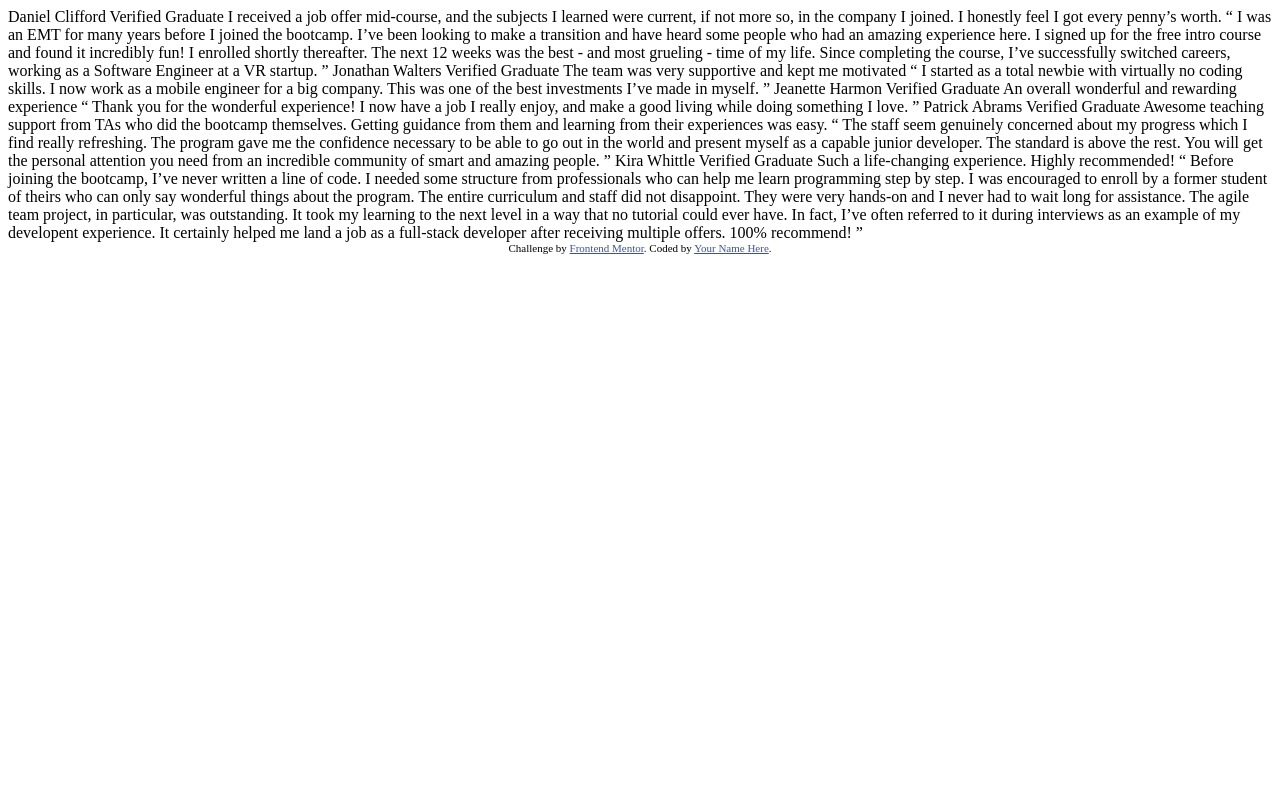
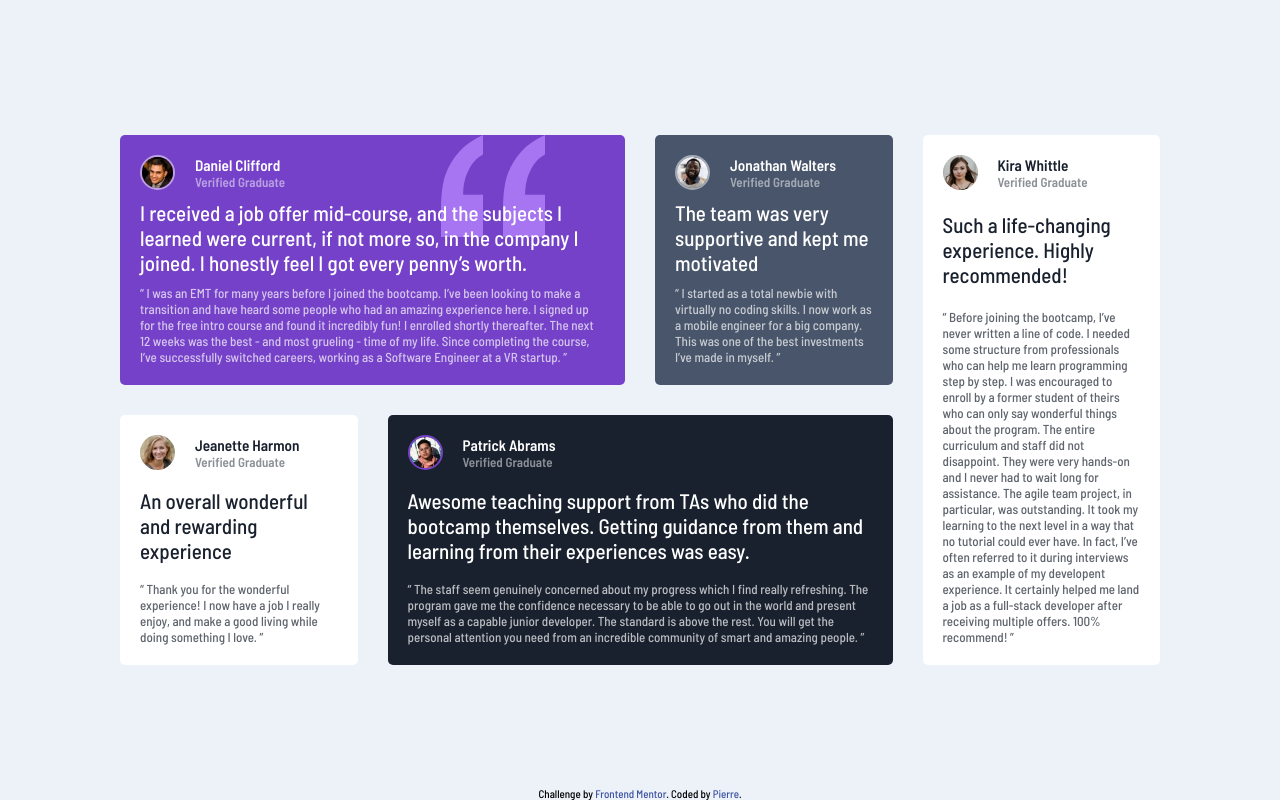
Before and after one commit to pchatard/testimonials-grid-section, a plain HTML site: page index.html in a window 1280 px wide. Drawn offline with Linux system fonts and the light colour scheme.

Commit message:
Finished version

```diff
--- /dev/null
+++ b/css/styles.css
@@ -0,0 +1,195 @@
+@import url("https://fonts.googleapis.com/css2?family=Barlow+Semi+Condensed:wght@500;600&display=swap");
+
+:root {
+	--moderate-violet: hsl(263, 55%, 52%);
+	--very-dark-grayish-blue: hsl(217, 19%, 35%);
+	--very-dark-blackish-blue: hsl(217, 30%, 14%);
+	--blackish-blue-fifty: rgba(25, 33, 46, 0.5);
+	--blackish-blue-seventy: rgba(25, 33, 46, 0.7);
+	--white: hsl(0, 0%, 100%);
+	--white-fifty: rgba(255, 255, 255, 0.5);
+	--white-seventy: rgba(255, 255, 255, 0.7);
+
+	--light-gray: hsl(0, 0%, 81%);
+	--light-grayish-blue: hsl(210, 46%, 95%);
+}
+
+html {
+	font-size: 62.5%;
+}
+
+body {
+	font-size: 1.3rem;
+	font-family: "Barlow Semi Condensed", sans-serif;
+	box-sizing: inherit;
+	background-color: var(--light-grayish-blue);
+	height: 100vh;
+	display: grid;
+	place-items: center;
+}
+
+*,
+*::before,
+*::after {
+	margin: 0;
+	padding: 0;
+	box-sizing: border-box;
+}
+
+main {
+	padding: 0 12rem;
+	display: grid;
+	grid-template-columns: repeat(4, minmax(18rem, 30rem));
+	grid-template-rows: 1fr 1fr;
+	grid-template-areas:
+		"one one two five"
+		"three four four five";
+	grid-gap: 3rem;
+}
+
+section {
+	border-radius: 5px;
+	padding: 2rem;
+	color: var(--white);
+	display: flex;
+	flex-direction: column;
+	justify-content: space-between;
+}
+
+.section__header {
+	display: flex;
+	align-items: center;
+}
+
+.section__header img {
+	width: 3.5rem;
+	border-radius: 50%;
+	margin-right: 2rem;
+}
+
+.section__title {
+	font-weight: 500;
+	font-size: 2.1rem;
+}
+
+h4 {
+	color: var(--white-fifty);
+}
+
+.section__quote {
+	color: var(--white-seventy);
+}
+
+#quote1 {
+	grid-area: one;
+	background: url("../images/bg-pattern-quotation.svg");
+	background-color: var(--moderate-violet);
+	background-repeat: no-repeat;
+	background-position: 80% 0;
+}
+
+#quote1 img {
+	border: 2px solid var(--white-fifty);
+}
+
+#quote1 .section__title {
+	padding: 1rem 0;
+}
+
+#quote2 {
+	grid-area: two;
+	background-color: var(--very-dark-grayish-blue);
+}
+
+#quote2 img {
+	border: 2px solid var(--white-fifty);
+}
+
+#quote3 {
+	grid-area: three;
+	background-color: var(--white);
+}
+
+#quote4 {
+	grid-area: four;
+	background-color: var(--very-dark-blackish-blue);
+}
+
+#quote4 img {
+	border: 2px solid var(--moderate-violet);
+}
+
+#quote5 {
+	grid-area: five;
+	background-color: var(--white);
+}
+
+#quote3,
+#quote5 {
+	color: var(--very-dark-blackish-blue);
+}
+
+#quote3 h4,
+#quote5 h4 {
+	color: var(--blackish-blue-fifty);
+}
+
+#quote3 .section__quote,
+#quote5 .section__quote {
+	color: var(--blackish-blue-seventy);
+}
+
+footer {
+	position: fixed;
+	bottom: 0;
+	width: 100%;
+}
+
+.attribution {
+	font-size: 11px;
+	text-align: center;
+}
+.attribution a {
+	color: hsl(228, 45%, 44%);
+	text-decoration: none;
+}
+
+@media (max-width: 600px) {
+	html {
+		font-size: 56%;
+	}
+
+	body {
+		height: auto;
+		font-size: 1.4rem;
+	}
+
+	main {
+		margin: 6rem auto;
+		padding: 0 2rem;
+		grid-template-columns: 1fr;
+		grid-template-rows: auto;
+		grid-template-areas:
+			"one"
+			"two"
+			"three"
+			"four"
+			"five";
+	}
+
+	section {
+		padding: 3rem;
+	}
+
+	.section__title {
+		padding: 3rem 0;
+	}
+
+	#quote1 {
+		background-position: 90% 0;
+	}
+
+	footer {
+		position: static;
+	}
+}
--- a/index.html
+++ b/index.html
@@ -1,76 +1,154 @@
 <!DOCTYPE html>
 <html lang="en">
-<head>
-  <meta charset="UTF-8">
-  <meta name="viewport" content="width=device-width, initial-scale=1.0"> <!-- displays site properly based on user's device -->
+	<head>
+		<meta charset="UTF-8" />
+		<meta name="viewport" content="width=device-width, initial-scale=1.0" />
 
-  <link rel="icon" type="image/png" sizes="32x32" href="./images/favicon-32x32.png">
+		<link
+			rel="icon"
+			type="image/png"
+			sizes="32x32"
+			href="./images/favicon-32x32.png"
+		/>
 
-  <title>Frontend Mentor | [Challenge Name Here]</title>
+		<title>Frontend Mentor | Testimonials Grid Section</title>
+		<link rel="stylesheet" href="css/styles.css" />
+	</head>
+	<body>
+		<main>
+			<section id="quote1">
+				<div class="section__header">
+					<img
+						src="images/image-daniel.jpg"
+						alt="Daniel's profile picture"
+					/>
+					<div class="section__header__name">
+						<h3>Daniel Clifford</h3>
+						<h4>Verified Graduate</h4>
+					</div>
+				</div>
+				<h2 class="section__title">
+					I received a job offer mid-course, and the subjects I
+					learned were current, if not more so, in the company I
+					joined. I honestly feel I got every penny’s worth.
+				</h2>
+				<p class="section__quote">
+					“ I was an EMT for many years before I joined the bootcamp.
+					I’ve been looking to make a transition and have heard some
+					people who had an amazing experience here. I signed up for
+					the free intro course and found it incredibly fun! I
+					enrolled shortly thereafter. The next 12 weeks was the best
+					- and most grueling - time of my life. Since completing the
+					course, I’ve successfully switched careers, working as a
+					Software Engineer at a VR startup. ”
+				</p>
+			</section>
+			<section id="quote2">
+				<div class="section__header">
+					<img
+						src="images/image-jonathan.jpg"
+						alt="Jonathan's profile picture"
+					/>
+					<div class="section__header__name">
+						<h3>Jonathan Walters</h3>
+						<h4>Verified Graduate</h4>
+					</div>
+				</div>
+				<h2 class="section__title">
+					The team was very supportive and kept me motivated
+				</h2>
+				<p class="section__quote">
+					“ I started as a total newbie with virtually no coding
+					skills. I now work as a mobile engineer for a big company.
+					This was one of the best investments I’ve made in myself. ”
+				</p>
+			</section>
+			<section id="quote3">
+				<div class="section__header">
+					<img
+						src="images/image-jeanette.jpg"
+						alt="Jeanette's profile picture"
+					/>
+					<div class="section__header__name">
+						<h3>Jeanette Harmon</h3>
+						<h4>Verified Graduate</h4>
+					</div>
+				</div>
+				<h2 class="section__title">
+					An overall wonderful and rewarding experience
+				</h2>
+				<p class="section__quote">
+					“ Thank you for the wonderful experience! I now have a job I
+					really enjoy, and make a good living while doing something I
+					love. ”
+				</p>
+			</section>
+			<section id="quote4">
+				<div class="section__header">
+					<img
+						src="images/image-patrick.jpg"
+						alt="Patrick's profile picture"
+					/>
+					<div class="section__header__name">
+						<h3>Patrick Abrams</h3>
+						<h4>Verified Graduate</h4>
+					</div>
+				</div>
+				<h2 class="section__title">
+					Awesome teaching support from TAs who did the bootcamp
+					themselves. Getting guidance from them and learning from
+					their experiences was easy.
+				</h2>
+				<p class="section__quote">
+					“ The staff seem genuinely concerned about my progress which
+					I find really refreshing. The program gave me the confidence
+					necessary to be able to go out in the world and present
+					myself as a capable junior developer. The standard is above
+					the rest. You will get the personal attention you need from
+					an incredible community of smart and amazing people. ”
+				</p>
+			</section>
+			<section id="quote5">
+				<div class="section__header">
+					<img
+						src="images/image-kira.jpg"
+						alt="Kira's profile picture"
+					/>
+					<div class="section__header__name">
+						<h3>Kira Whittle</h3>
+						<h4>Verified Graduate</h4>
+					</div>
+				</div>
+				<h2 class="section__title">
+					Such a life-changing experience. Highly recommended!
+				</h2>
+				<p class="section__quote">
+					“ Before joining the bootcamp, I’ve never written a line of
+					code. I needed some structure from professionals who can
+					help me learn programming step by step. I was encouraged to
+					enroll by a former student of theirs who can only say
+					wonderful things about the program. The entire curriculum
+					and staff did not disappoint. They were very hands-on and I
+					never had to wait long for assistance. The agile team
+					project, in particular, was outstanding. It took my learning
+					to the next level in a way that no tutorial could ever have.
+					In fact, I’ve often referred to it during interviews as an
+					example of my developent experience. It certainly helped me
+					land a job as a full-stack developer after receiving
+					multiple offers. 100% recommend! ”
+				</p>
+			</section>
+		</main>
 
-  <!-- Feel free to remove these styles or customise in your own stylesheet 👍 -->
-  <style>
-    .attribution { font-size: 11px; text-align: center; }
-    .attribution a { color: hsl(228, 45%, 44%); }
-  </style>
-</head>
-<body>
-  Daniel Clifford
-  Verified Graduate
-
-  I received a job offer mid-course, and the subjects I learned were current, if not more so,
-  in the company I joined. I honestly feel I got every penny’s worth.
-
-  “ I was an EMT for many years before I joined the bootcamp. I’ve been looking to make a
-  transition and have heard some people who had an amazing experience here. I signed up
-  for the free intro course and found it incredibly fun! I enrolled shortly thereafter.
-  The next 12 weeks was the best - and most grueling - time of my life. Since completing
-  the course, I’ve successfully switched careers, working as a Software Engineer at a VR startup. ”
-
-  Jonathan Walters
-  Verified Graduate
-
-  The team was very supportive and kept me motivated
-
-  “ I started as a total newbie with virtually no coding skills. I now work as a mobile engineer
-  for a big company. This was one of the best investments I’ve made in myself. ”
-
-  Jeanette Harmon
-  Verified Graduate
-
-  An overall wonderful and rewarding experience
-
-  “ Thank you for the wonderful experience! I now have a job I really enjoy, and make a good living
-  while doing something I love. ”
-
-  Patrick Abrams
-  Verified Graduate
-
-  Awesome teaching support from TAs who did the bootcamp themselves. Getting guidance from them and
-  learning from their experiences was easy.
-
-  “ The staff seem genuinely concerned about my progress which I find really refreshing. The program
-  gave me the confidence necessary to be able to go out in the world and present myself as a capable
-  junior developer. The standard is above the rest. You will get the personal attention you need from
-  an incredible community of smart and amazing people. ”
-
-  Kira Whittle
-  Verified Graduate
-
-  Such a life-changing experience. Highly recommended!
-
-  “ Before joining the bootcamp, I’ve never written a line of code. I needed some structure from
-  professionals who can help me learn programming step by step. I was encouraged to enroll by a former
-  student of theirs who can only say wonderful things about the program. The entire curriculum and staff
-  did not disappoint. They were very hands-on and I never had to wait long for assistance. The agile team
-  project, in particular, was outstanding. It took my learning to the next level in a way that no tutorial
-  could ever have. In fact, I’ve often referred to it during interviews as an example of my developent
-  experience. It certainly helped me land a job as a full-stack developer after receiving multiple offers.
-  100% recommend! ”
-
-  <div class="attribution">
-    Challenge by <a href="https://www.frontendmentor.io?ref=challenge" target="_blank">Frontend Mentor</a>.
-    Coded by <a href="#">Your Name Here</a>.
-  </div>
-</body>
+		<footer class="attribution">
+			Challenge by
+			<a
+				href="https://www.frontendmentor.io?ref=challenge"
+				target="_blank"
+				>Frontend Mentor</a
+			>. Coded by
+			<a href="https://www.github.com/pchatard" target="_blank">Pierre</a
+			>.
+		</footer>
+	</body>
 </html>
```
